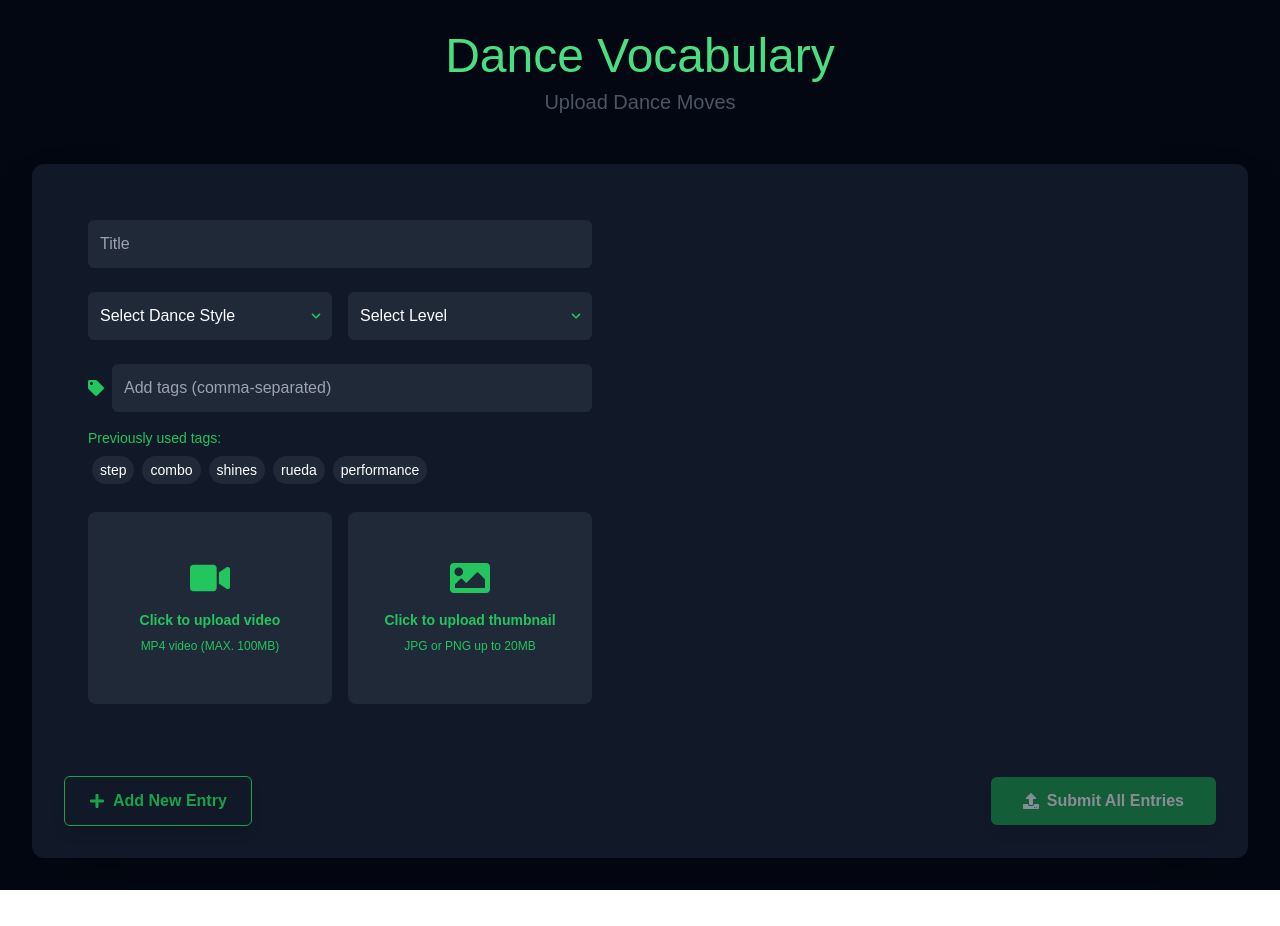
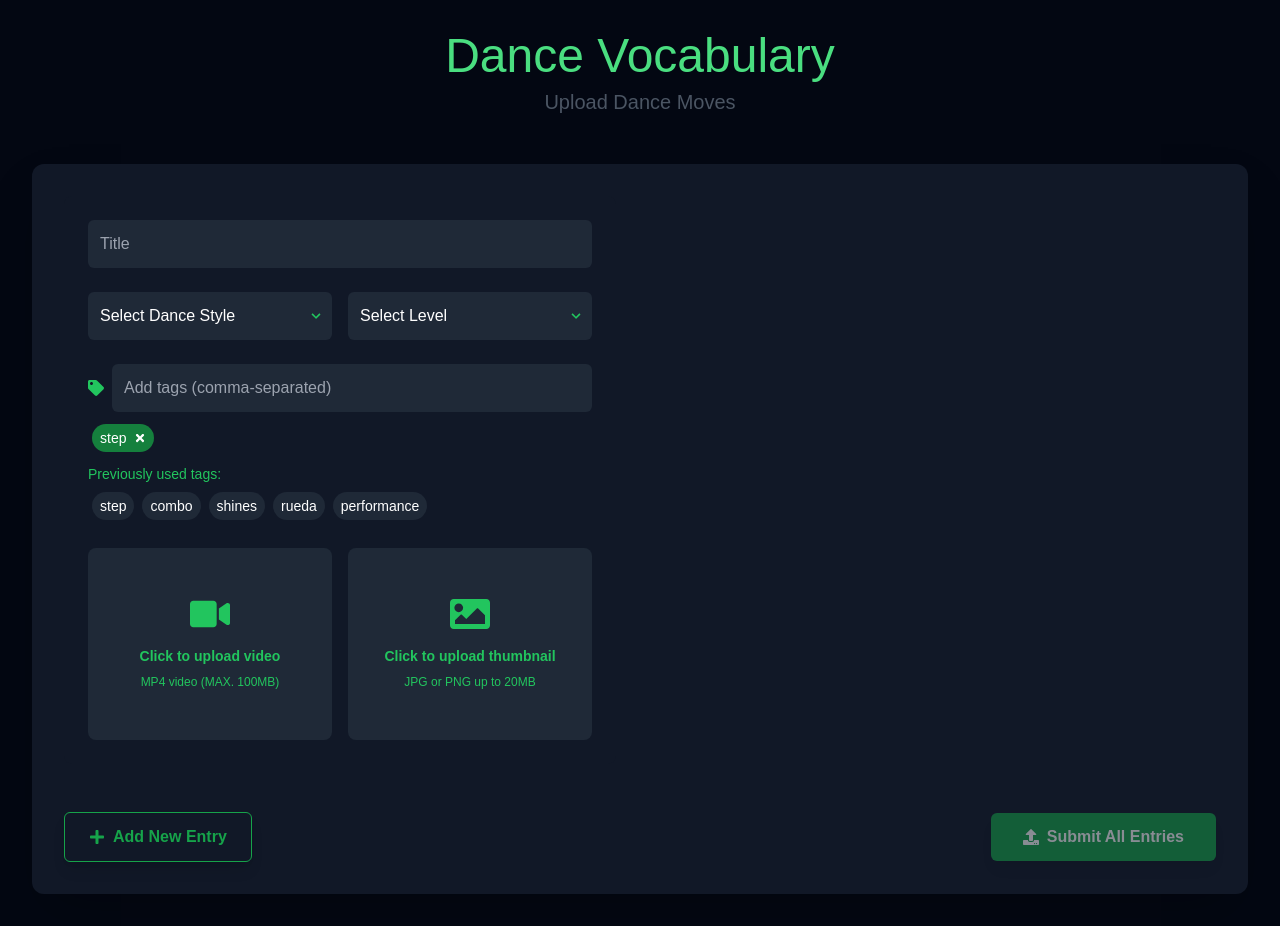
Before and after one commit to zaynvirkk/Dance-Vocabulary-Uploader, a Next.js app: page / in a window 1280 px wide. Before the commit the page ends 890 px from the top, so only its background shows below. Built offline with nearby package versions, Linux system fonts and the light colour scheme.

Commit message:
step tag selected by default

```diff
--- a/app/components/UploadForm.tsx
+++ b/app/components/UploadForm.tsx
@@ -10,7 +10,7 @@ const DEFAULT_TAGS = ['step', 'combo', 'shines', 'rueda', 'performance'];
 
 function UploadForm() {
   const [entries, setEntries] = useState<Entry[]>([
-    { title: '', danceStyle: '', level: '', tags: [], video: null, thumbnail: null }
+    { title: '', danceStyle: '', level: '', tags: ['step'], video: null, thumbnail: null }
   ]);
   const [isUploading, setIsUploading] = useState(false);
   const [errorMessage, setErrorMessage] = useState<string | null>(null);
@@ -43,7 +43,7 @@ function UploadForm() {
   };
 
   const addEntry = () => {
-    setEntries([...entries, { title: '', danceStyle: '', level: '', tags: [], video: null, thumbnail: null }]);
+    setEntries([...entries, { title: '', danceStyle: '', level: '', tags: ['step'], video: null, thumbnail: null }]);
   };
 
   const removeEntry = (index: number) => {
@@ -80,7 +80,7 @@ function UploadForm() {
       }
       if (uploadedCount > 0) {
         setSuccessMessage(`Successfully uploaded ${uploadedCount} dance move${uploadedCount !== 1 ? 's' : ''}!`);
-        setEntries([{ title: '', danceStyle: '', level: '', tags: [], video: null, thumbnail: null }]);
+        setEntries([{ title: '', danceStyle: '', level: '', tags: ['step'], video: null, thumbnail: null }]);
       }
     } catch (error) {
       console.error('Error uploading dance moves: ', error);
```
